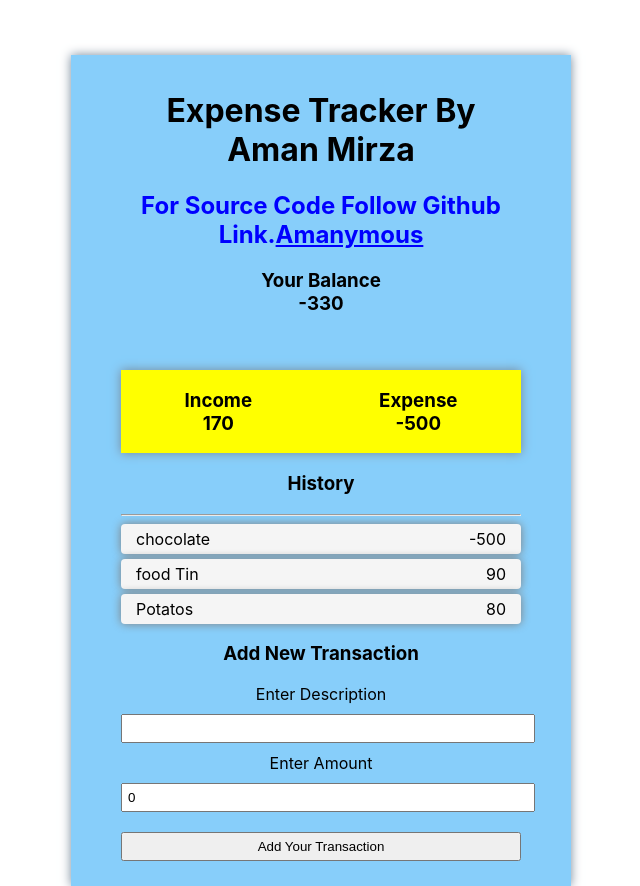
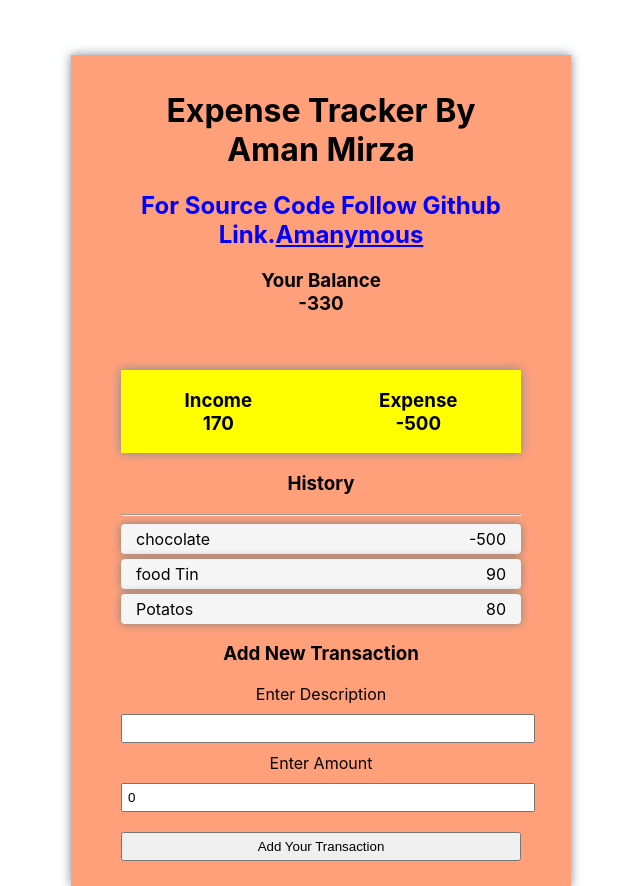
Before and after one commit to Amanymous/bootcamp-Expense-tracker, a React (Create React App) app: page / in a window 1280 px wide. Shown: the whole page, without its empty margins (319-959 px from the left). Built offline with nearby package versions, Linux system fonts and the light colour scheme.

Commit message:
completed.

```diff
--- a/src/App.css
+++ b/src/App.css
@@ -6,7 +6,7 @@ a {
   max-width: 400px;
   min-height: 450px;
   margin: 0 auto;
-  background-color: lightskyblue;
+  background-color: lightsalmon;
   box-shadow: 0 0 10px lightslategray;
   margin-top: 55px;
   padding: 15px 50px;
```
